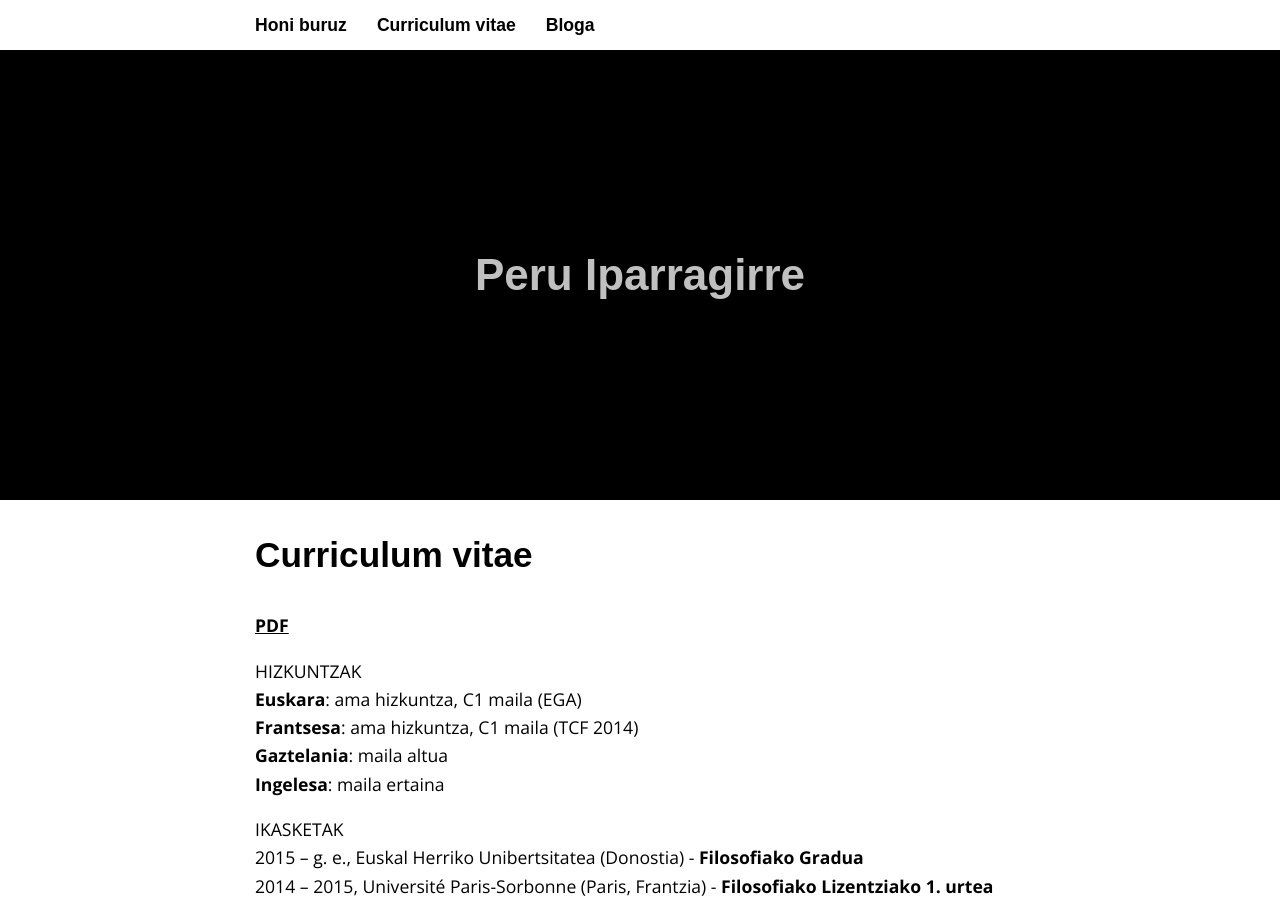
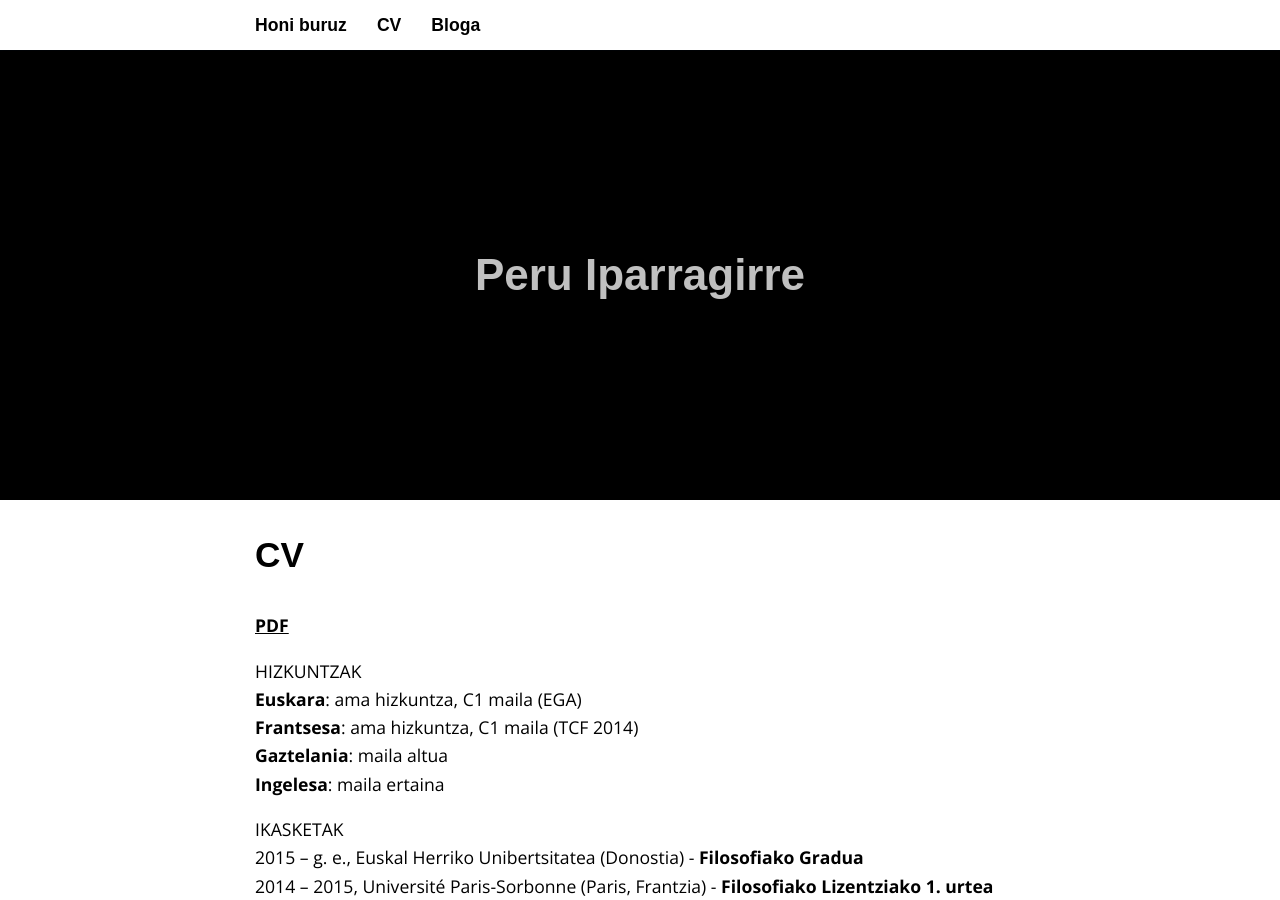
Before and after one commit to nomadagaldua/nomadagaldua.github.io, a Jekyll site: the page built from _pages/02_cv.md, in a window 1280 px wide and 900 px high. Built offline with Jekyll 4.4.1, drawn with Linux system fonts in a browser that asks for light colours; some web fonts are replaced.

Commit message:
Update 02_cv.md

```diff
--- a/_pages/02_cv.md
+++ b/_pages/02_cv.md
@@ -1,6 +1,6 @@
 ---
 layout: page
-title: Curriculum vitae
+title: CV
 permalink: /cv/
 ---
 
```
